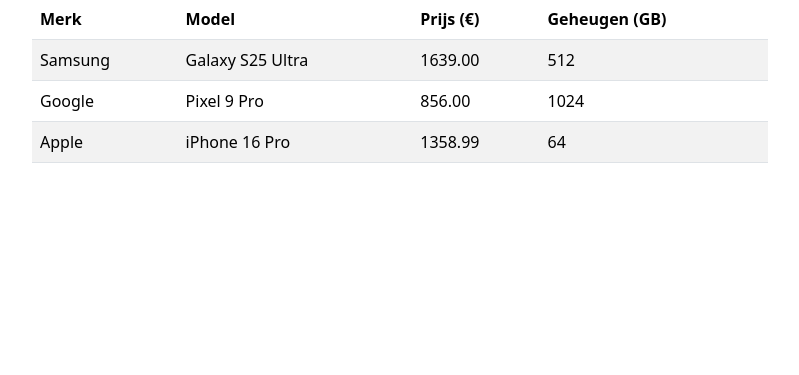
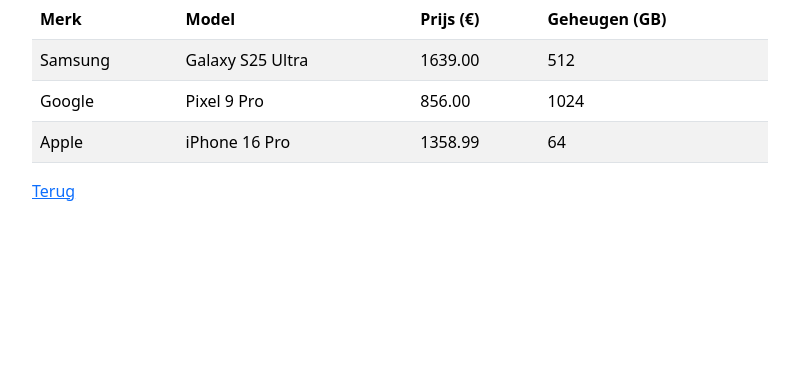
Before and after one commit to adruijter/mvc-startertemplate-2408a, a PHP site: page /smartphones in a window 1280 px wide. Shown: the part 59-434 px from the top of the page, without its empty margins (240-1039 px from the left). Run offline with PHP 8.4, Linux system fonts and the light colour scheme; data comes from the database, SQL or seed files in the repository; data that the repository does not hold is empty.

Commit message:
Terug knop toegevoegd

```diff
--- a/app/views/smartphones/index.php
+++ b/app/views/smartphones/index.php
@@ -36,6 +36,7 @@
                     <?php endforeach; ?>
                 </tbody>
             </table>
+            <a href="<?= URLROOT; ?>">Terug</a>
         </div>
         <div class="col-2"></div>
     </div>
```
